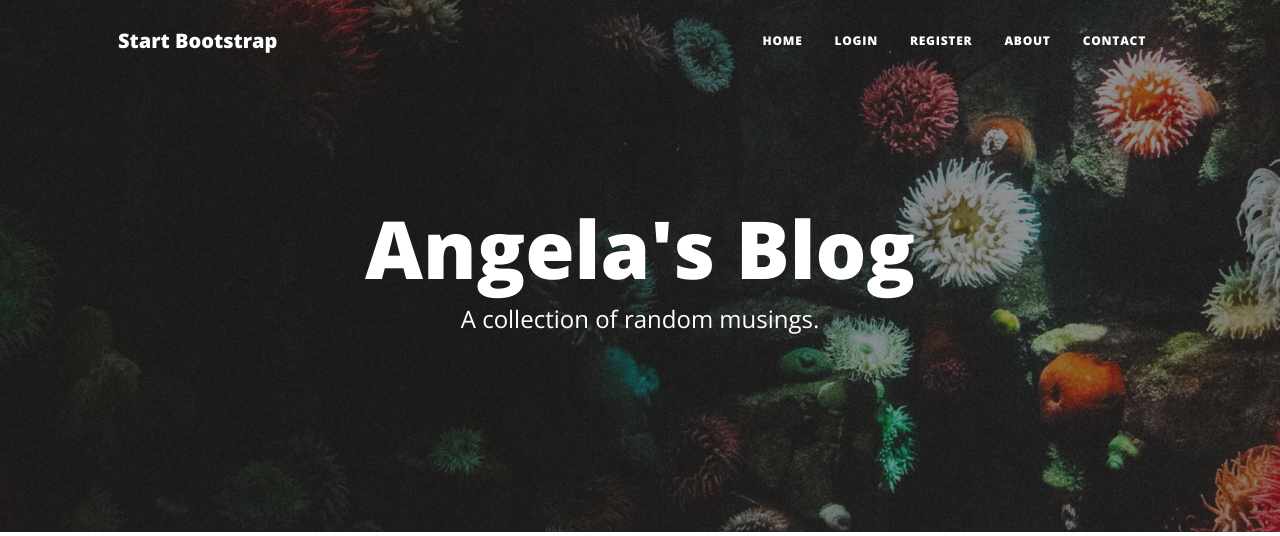
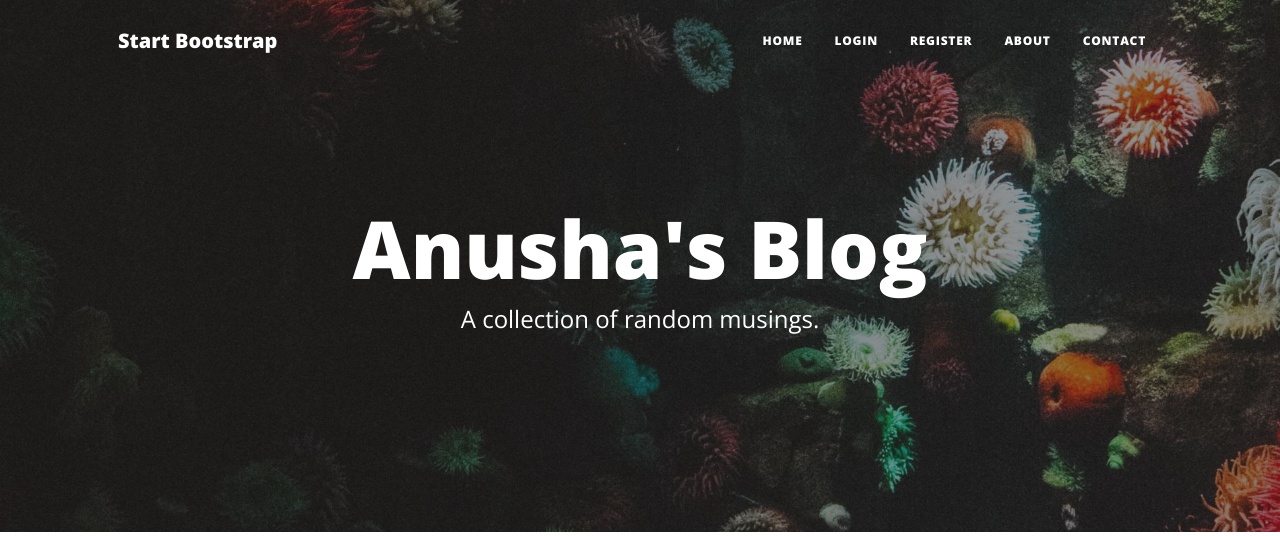
Before and after one commit to amuthaluri/day-71-starting-files-blog-for-deployment, a Flask app: page / in a window 1280 px wide. Shown: the top 536 px of the page. Run offline with Flask 3, Linux system fonts and the light colour scheme; data that the repository does not hold is empty; some libraries are stand-ins or nearby versions.

Commit message:
Change blog title from Angela's Blog to Anusha's Blog

```diff
--- a/templates/header.html
+++ b/templates/header.html
@@ -8,7 +8,7 @@
     />
     <meta name="description" content="" />
     <meta name="author" content="" />
-    <title>Angela's Blog</title>
+    <title>Anusha's Blog</title>
     {% block styles %}
     <!-- Load Bootstrap-Flask CSS here -->
     <!-- Bootstrap 5 CSS from CDN -->
--- a/templates/index.html
+++ b/templates/index.html
@@ -9,7 +9,7 @@
     <div class="row gx-4 gx-lg-5 justify-content-center">
       <div class="col-md-10 col-lg-8 col-xl-7">
         <div class="site-heading">
-          <h1>Angela's Blog</h1>
+          <h1>Anusha's Blog</h1>
           <span class="subheading">A collection of random musings.</span>
         </div>
       </div>
```
